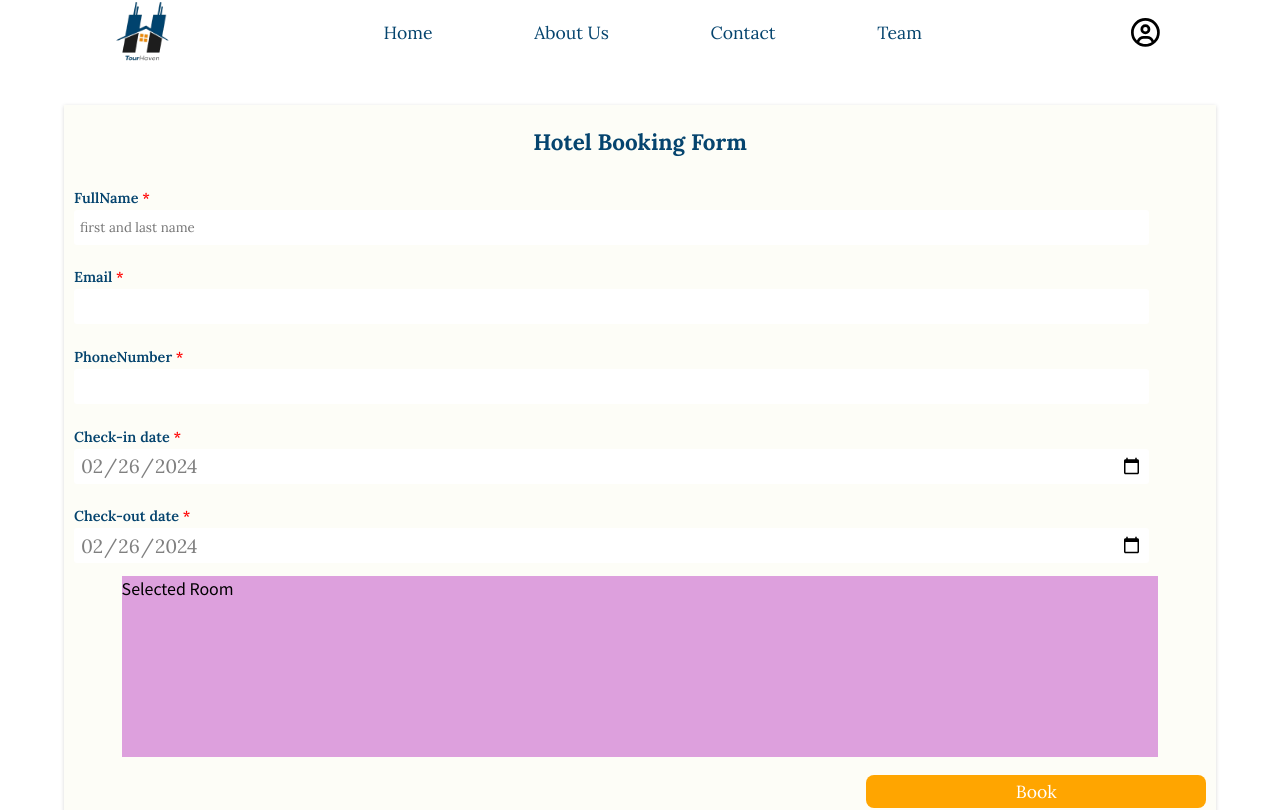
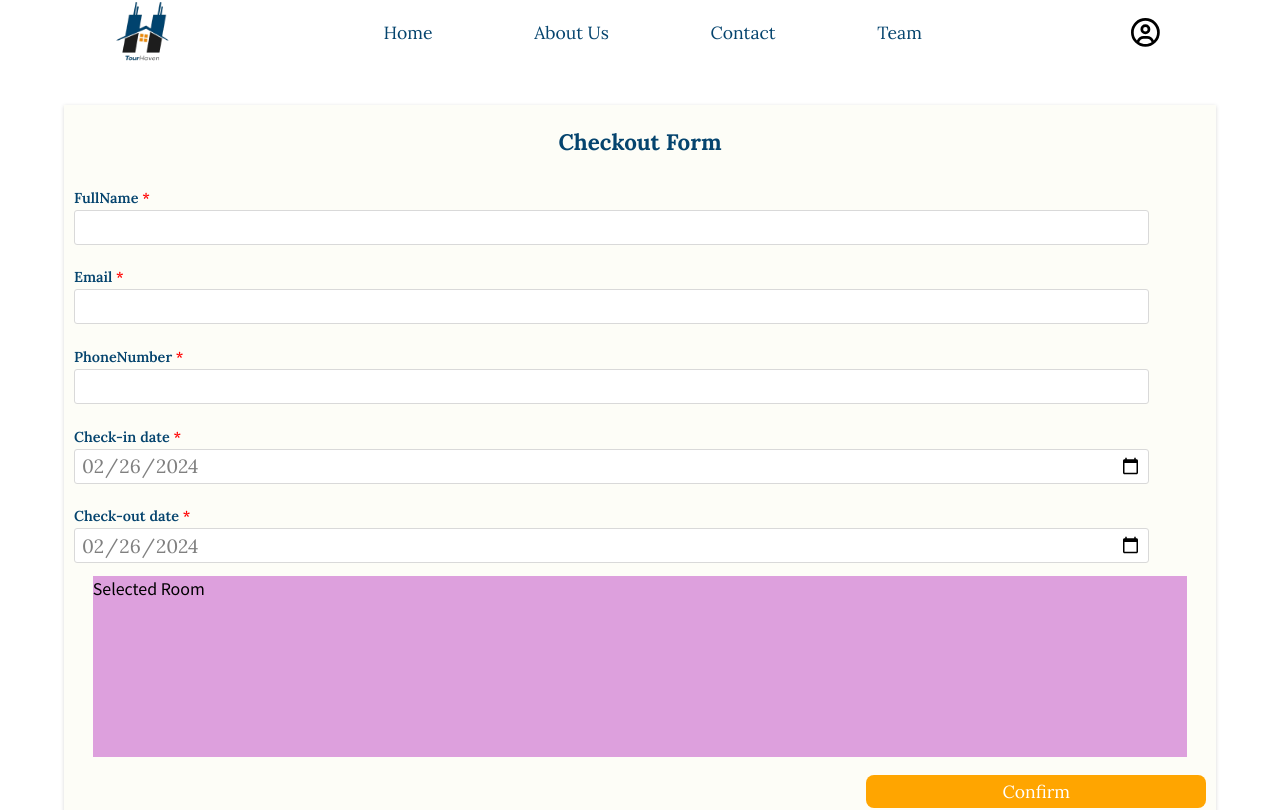
Before and after one commit to Dhanielgeek/TourHaven, a React (Vite) app: page /bookings in a window 1280 px wide. Shown: the top 810 px of the page. Built offline with nearby package versions, Linux system fonts and the light colour scheme; a web font is replaced by a local one.

Commit message:
new styling done

```diff
--- a/src/Components/Bookings/Booking.css
+++ b/src/Components/Bookings/Booking.css
@@ -50,6 +50,7 @@
     padding: 6px;
     font-family: 'Lora',serif;
     border: none;
+    border: 1px solid #d9d9d9;
 }
 .BookingEmail{
     width: 100%;
@@ -69,6 +70,7 @@
     padding: 6px;
     font-family: 'Lora',serif;
     border: none;
+    border: 1px solid #d9d9d9;
 }
 .BookingNumber{
     width: 100%;
@@ -88,6 +90,7 @@
     padding: 6px;
     font-family: 'Lora',serif;
     border: none;
+    border: 1px solid #d9d9d9;
 }
 .BookingCheckinDate{
     width: 100%;
@@ -107,6 +110,7 @@
     padding: 6px;
     font-family: 'Lora',serif;
     border: none;
+    border: 1px solid #d9d9d9;
 }
 .BookingCheckoutDate{
     width: 100%;
@@ -125,10 +129,10 @@
     outline: none;
     padding: 6px;
     font-family: 'Lora',serif;
-    border: none;
+    border: 1px solid #d9d9d9;
 }
 .BookingSelectedRoom{
-    width: 90%;
+    width: 95%;
     height: 28%;
     background: plum;
 }
--- a/src/Components/Bookings/Bookings.jsx
+++ b/src/Components/Bookings/Bookings.jsx
@@ -18,12 +18,12 @@ const Bookings = () => {
     <div className="BookingBody">
       <div className="BookingContainer">
         <div className="BookingHeader">
-          <h3>Hotel Booking Form</h3>
+          <h3>Checkout Form</h3>
         </div>
         <div className="BookingForm">
           <div className="BookingName">
             <label htmlFor="">FullName <span className="red-asterisk">*</span></label>
-            <input type="text" placeholder='first and last name' />
+            <input type="text" />
           </div>
           <div className="BookingEmail">
             <label htmlFor="">Email <span className="red-asterisk">*</span></label>
@@ -55,7 +55,7 @@ const Bookings = () => {
             <label htmlFor="">Selected Room</label>
           </div>
           <div className="BookingBtnToPayment">
-            <button>Book</button>
+            <button>Confirm</button>
           </div>
         </div>
       </div>
--- a/src/Components/HotelDescription/HotelDescription.css
+++ b/src/Components/HotelDescription/HotelDescription.css
@@ -8,7 +8,6 @@
     display: flex;
     justify-content: flex-start;
     align-items: center;
-    padding-inline: 20px;
 }
 .HotelAddress span{
     font-family: 'Lora',serif;
@@ -95,12 +94,13 @@
     align-items: center;
 }
 .NameOfHotel{
-    width: 30%;
+    width: 35%;
     height: 100%;
     display: flex;
-    justify-content: flex-start;
-    align-items: center;
-    padding-inline: 3%;
+    justify-content: center;
+    align-items: flex-start;
+    flex-direction: column;
+    gap: 19%;
 }
 .NameOfHotel h3{
     font-family: 'Lora',serif;
@@ -319,9 +319,10 @@
     }
     .NameOfHotel{
         width: 50%;
+        padding-inline: 10px;
     }
     .NameOfHotel h3{
-        font-size: 0.9rem;
+        font-size: 1rem;
     }
     .LocationHotel{
         width: 50%;
@@ -458,9 +459,10 @@
     }
     .NameOfHotel{
         width: 50%;
+        padding-inline: 10px;
     }
     .NameOfHotel h3{
-        font-size: 0.9rem;
+        font-size: 1rem;
     }
     .LocationHotel{
         width: 50%;
@@ -531,10 +533,12 @@
     }
     .NameOfHotel{
         width: 50%;
+        padding-inline: 10px;
     }
     .NameOfHotel h3{
-        font-size: 0.9rem;
+        font-size: 1rem;
     }
+
     .LocationHotel{
         width: 50%;
     }
--- a/src/Components/HotelDescription/HotelDescription.jsx
+++ b/src/Components/HotelDescription/HotelDescription.jsx
@@ -88,9 +88,6 @@ const HotelDescription = () => {
         </div>
       ) : (
         <>
-          <div className="HotelAddress">
-            <span>{HotelDes.address}</span>
-          </div>
           <div className="HotelHero">
             <div className="HotelHeroHold">
               <div className="HotelHoldone">
@@ -116,10 +113,13 @@ const HotelDescription = () => {
               <h3>
                 {HotelDes.name}
               </h3>
+              <div className="HotelAddress">
+            <span>{HotelDes.address}</span>
+          </div>
             </div>
             <div className="LocationHotel">
               <div className="LocationNameIcon">
-                <FaLocationDot style={{ color: "#05446E" }} /><span>{HotelDes.city}</span>
+                <FaLocationDot style={{ color: "#ea4335" }} /><span>{HotelDes.city}</span>
               </div>
               <div className="HotelStarRate">
                 {Array.from({ length: HotelDes.stars }, (_, index) => (
@@ -198,7 +198,6 @@ const HotelDescription = () => {
 
           {/* Booking Modal */}
           <Modal
-            title="Hotel Booking"
             visible={isBookingModalVisible}
             onCancel={handleBookingModalVisibility}
             footer={null}
--- a/src/Pages/AllBestHotels/AllBest.css
+++ b/src/Pages/AllBestHotels/AllBest.css
@@ -80,8 +80,8 @@
     color: #fb8500;
 }
 .HotelBtn{
-    width: 100%;
-    height: 40%;
+    width: 70%;
+    height: 45%;
     display: flex;
     justify-content: flex-start;
     align-items: center;
--- a/src/Pages/AllBestHotels/HotelCard.jsx
+++ b/src/Pages/AllBestHotels/HotelCard.jsx
@@ -70,7 +70,7 @@ const HotelCard = () => {
                                 </div>
                                 <div className="HotelLocationReviews">
                                     <div className="Hoteloc">
-                                        <FaLocationDot style={{color:"#780000"}} />
+                                        <FaLocationDot style={{color:"#ea4335"}} />
                                         <span>{item.city}</span>
                                     </div>
                                     <div className="HotelReview">
@@ -78,7 +78,7 @@ const HotelCard = () => {
                                     </div>
                                 </div>
                                 <div className="HotelBtn">
-                                    <button onClick={() => viewHotel(item.id)}>View Hotel</button>
+                                    <button onClick={() => viewHotel(item.id)}>View</button>
                                 </div>
                             </div>
                         </div>
--- a/src/Pages/Page.css
+++ b/src/Pages/Page.css
@@ -947,7 +947,7 @@
   }
   .ServicesBody{
     /* background: #000; */
-    height: 100vh;
+    height: 60vh;
   }
   .ServicesContainer{
     width: 90%;
```
Also changed, not shown: src/Pages/AllBestHotels/AllHotels.jsx (added).
